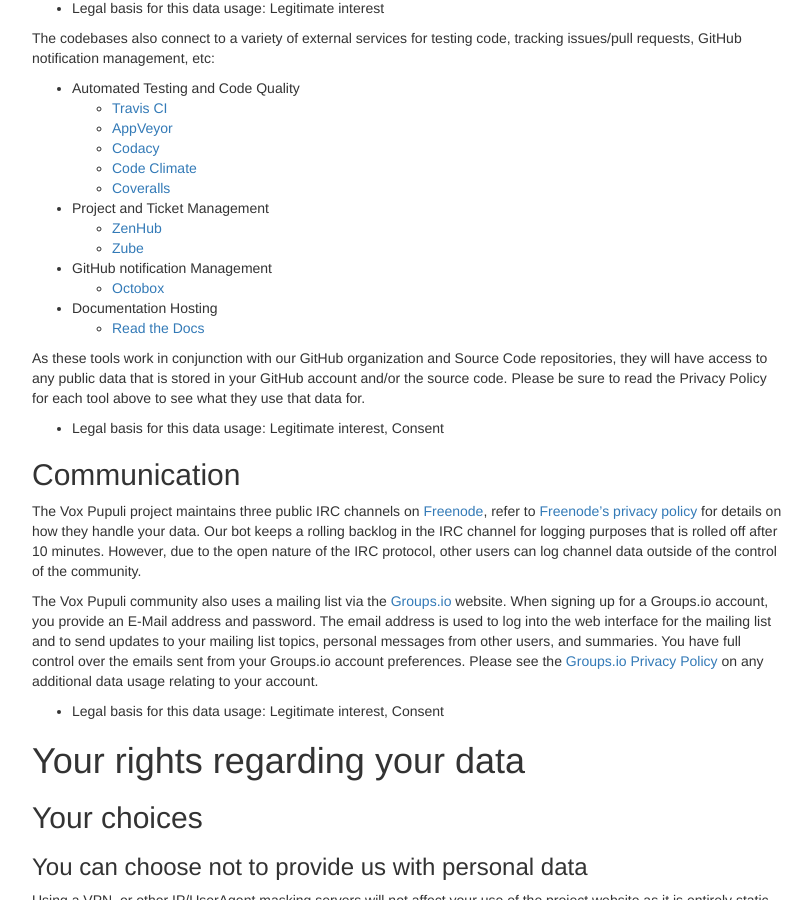
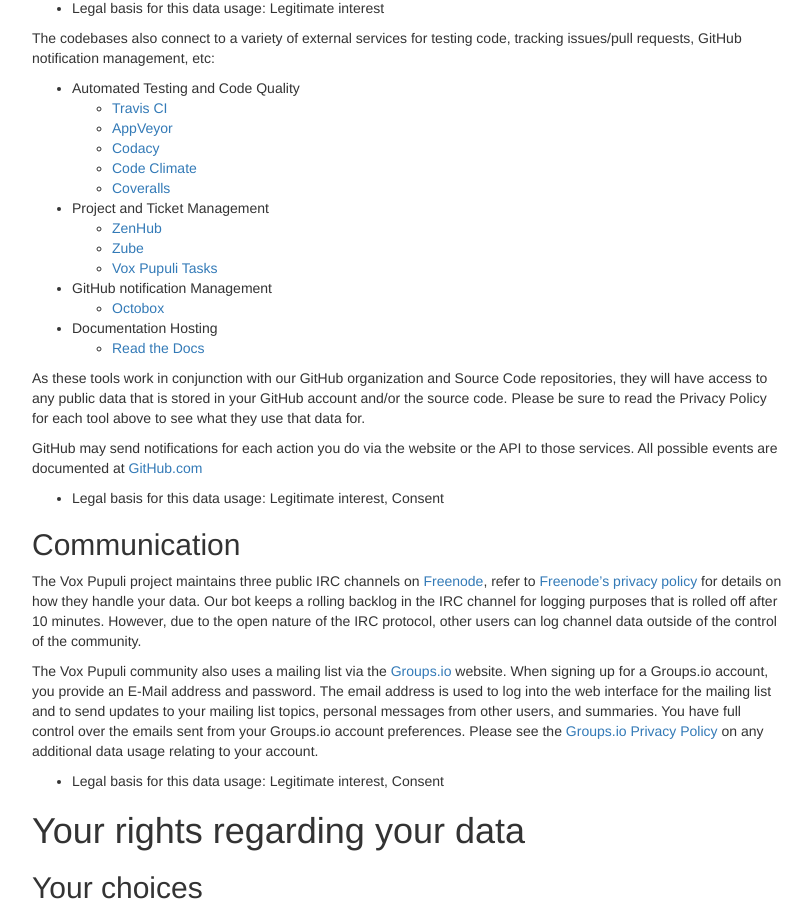
Before and after one commit to voxpupuli/voxpupuli.github.io, a Jekyll site: the page built from privacy-policy/index.md, in a window 1280 px wide and 900 px high, scrolled down 987 px. Shown: the whole window, without its empty margins (233-1045 px from the left). Built offline with Jekyll 4.4.1, drawn with Linux system fonts in a browser that asks for light colours; nearby versions of some CDN libraries; some of the changed text lies outside the part shown.

Commit message:
document Vox Pupuli Tasks application

```diff
--- a/privacy-policy/index.md
+++ b/privacy-policy/index.md
@@ -64,6 +64,7 @@
 * Project and Ticket Management
   * [ZenHub](https://www.zenhub.com/)
   * [Zube](https://zube.io/)
+  * [Vox Pupuli Tasks](https://github.com/voxpupuli/vox-pupuli-tasks#vox-pupuli-tasks---the-webapp-for-community-management)
 * GitHub notification Management
   * [Octobox](https://octobox.io/)
 * Documentation Hosting
@@ -73,6 +74,9 @@
 repositories, they will have access to any public data that is stored in
 your GitHub account and/or the source code. Please be sure to read the Privacy
 Policy for each tool above to see what they use that data for.
+
+GitHub may send notifications for each action you do via the website or the API
+to those services. All possible events are documented at [GitHub.com](https://developer.github.com/v3/activity/events/types/)
 
 * Legal basis for this data usage: Legitimate interest, Consent
 
```
Also changed, not shown: other parts of privacy-policy/index.md (+1 -1 lines), docs/index.md (+4 -1 lines).
